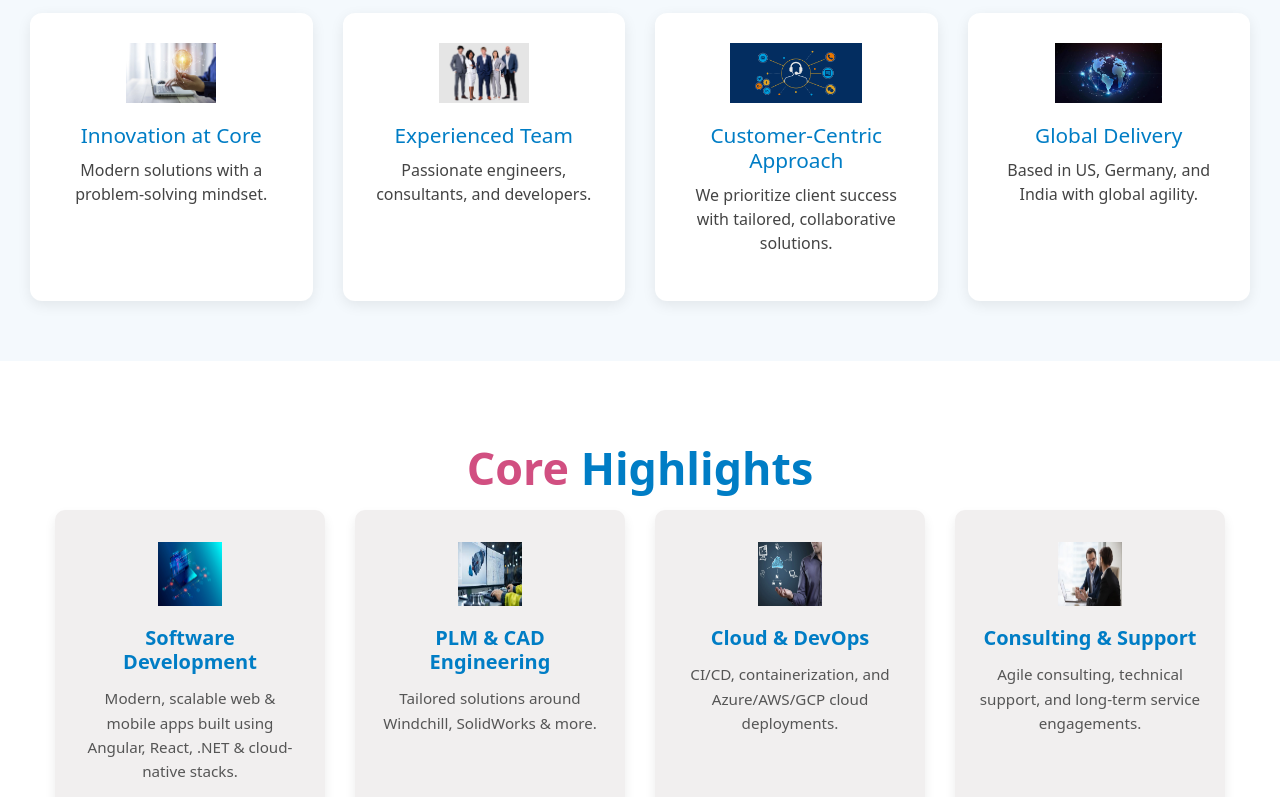
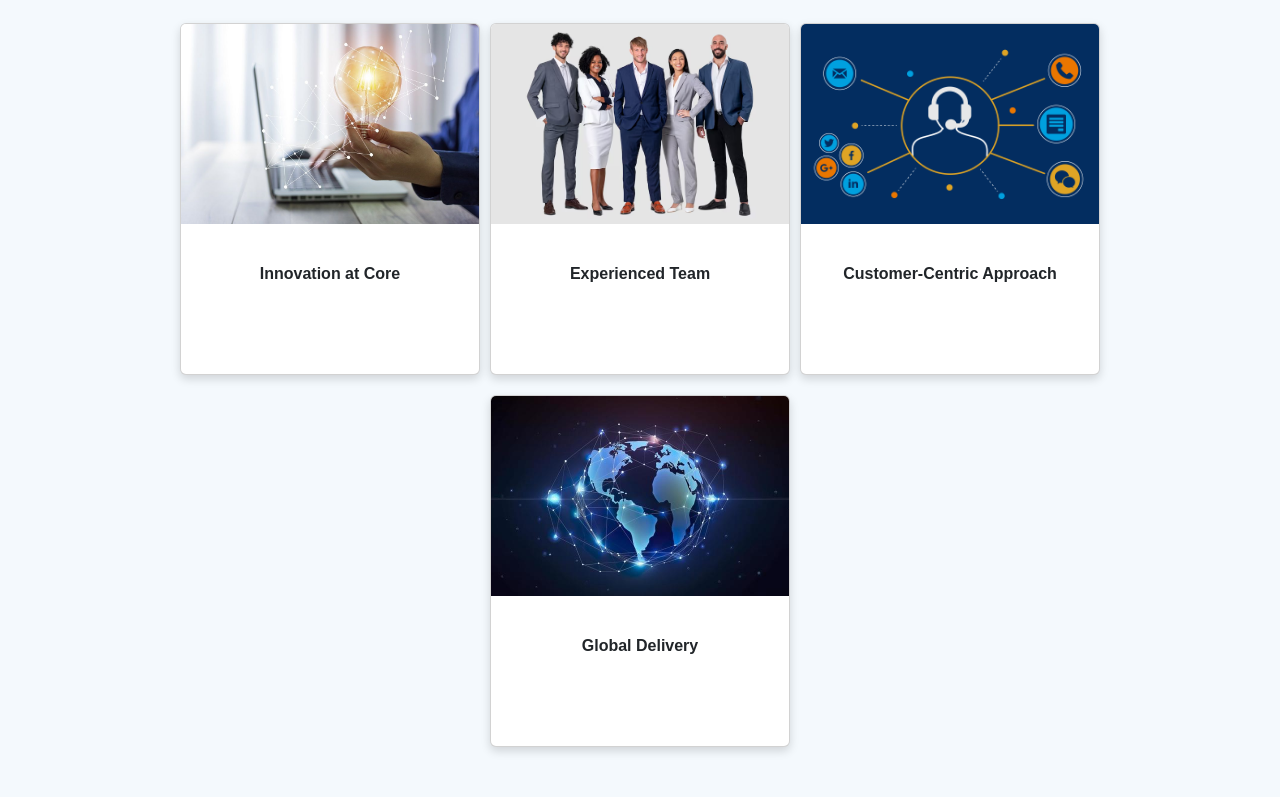
Before and after one commit to ActualizeEngineers/actualize-webapp, a React (Vite) app: page / in a window 1280 px wide. Shown: the part 1003-1800 px from the top of the page. Built offline with nearby package versions, Linux system fonts and the light colour scheme.

Commit message:
First design of cards of why choose actualize

```diff
--- /dev/null
+++ b/src/components/shared/Card.tsx
@@ -0,0 +1,20 @@
+  import '../../styles/Card.css'
+ type CardProps = {
+  img: string;
+  title: string;
+  desc: string;
+};
+ export default function Card({ img, title, desc }: CardProps)
+ {
+return (
+
+ <div className="card ">
+    <img src={img} alt="Sample Image" />
+    <div className="card-content">
+      <h2 className="card-title">{title}</h2>
+      <p className="card-description">
+        {desc}
+      </p>
+    </div>
+  </div>
+ )}
--- a/src/components/shared/WhyChoose.tsx
+++ b/src/components/shared/WhyChoose.tsx
@@ -4,41 +4,18 @@ import innovationIcon from '../../assets/icons/innovation.png';
 import teamIcon from '../../assets/icons/team.png';
 import globalIcon from '../../assets/icons/global.png';
 import customer_support from '../../assets/icons/customer-support.png';
+import Card from './Card.tsx'
 
 const WhyChoose: React.FC = () => {
   return (
     <section className="why-choose-section">
       <h2 className="section-title">Why Choose <span className="brand-name">Actualize?</span></h2>
-      <div className="why-choose-grid">
-        <div className="why-card">
-          <div className="why-icon-wrapper">
-            <img src={innovationIcon} alt="Innovation" className="why-icon" />
-          </div>
-          <h3>Innovation at Core</h3>
-          <p>Modern solutions with a problem-solving mindset.</p>
-        </div>
-        <div className="why-card">
-          <div className="why-icon-wrapper">
-            <img src={teamIcon} alt="Team" className="why-icon" />
-          </div>
-          <h3>Experienced Team</h3>
-          <p>Passionate engineers, consultants, and developers.</p>
-        </div>
-        <div className="why-card">
-          <div className="why-icon-wrapper">
-            <img src={customer_support} alt="Customer-Support" className="why-icon" />
-          </div>
-          <h3>Customer-Centric Approach</h3>
-          <p>We prioritize client success with tailored, collaborative solutions.</p>
-        </div>
-        <div className="why-card">
-          <div className="why-icon-wrapper">
-            <img src={globalIcon} alt="Global" className="why-icon" />
-          </div>
-          <h3>Global Delivery</h3>
-          <p>Based in US, Germany, and India with global agility.</p>
-        </div>
-      </div>
+       <div className="why-choose-grid">
+        <Card img={innovationIcon} title="Innovation at Core" desc="Modern solutions with a problem-solving mindset."/>
+       <Card img={teamIcon} title="Experienced Team" desc="Passionate engineers, consultants, and developers."/>
+      <Card img={customer_support} title="Customer-Centric Approach" desc="We prioritize client success with tailored, collaborative solutions."/>
+      <Card img={globalIcon} title="Global Delivery" desc="Based in US, Germany, and India with global agility."/>
+       </div>
     </section>
   );
 };
--- /dev/null
+++ b/src/styles/Card.css
@@ -0,0 +1,97 @@
+
+    .card {
+      margin-top: 10px;
+      width: 300px;
+
+     background: hsl(0, 0%, 100%);
+      border-radius: 20px;
+      box-shadow: 0 4px 10px rgba(0, 0, 0, 0.15);
+      overflow: hidden;
+      /* opacity: 0; */
+  animation: riseUp 0.6s ease forwards;
+       transform:translateY(50px);
+      cursor: pointer;
+      position: relative;
+    }
+    .card:nth-child(1) {
+  animation-delay: 0.2s;
+}
+
+.card:nth-child(2) {
+  animation-delay: 0.4s;
+}
+
+.card:nth-child(3) {
+  animation-delay: 0.6s;
+}
+
+.card:nth-child(4) {
+  animation-delay: 0.8s;
+}
+
+@keyframes riseUp {
+  to {
+    transform: translateY(0);
+    opacity: 1;
+  }
+}
+
+    .card:hover {
+      transform: translateY(-10px);
+
+    }
+    .card:visited
+    {
+      transform: translateY(-30px);
+
+    }
+
+    .card img {
+      width: 100%;
+      height: 200px;
+      object-fit: cover;
+      transition: transform 0.3s ease;
+
+    }
+
+    .card:hover img {
+      transform: translateY(-10px);
+
+    }
+
+    .card-content {
+
+      position: relative;
+      height: 150px;
+    }
+
+    .card-title {
+      font-size: 1.0rem;
+      font-family: "Poppins", sans-serif;
+      font-weight: 600;
+      font-style: normal;
+
+
+      margin: 40px;
+      transition: transform 0.3s ease;
+
+    }
+
+    .card:hover .card-title {
+      transform: translateY(-30px);
+    }
+
+    .card-description {
+
+      font-size: 1rem;
+      color: #555;
+      opacity: 0;
+      transform: translateY(30px);
+      transition:transform 0.3s ease;
+
+    }
+
+    .card:hover .card-description {
+      opacity: 1;
+      transform: translateY(0);
+    }
--- a/src/styles/whyChoose.css
+++ b/src/styles/whyChoose.css
@@ -13,7 +13,7 @@
 .why-choose-grid {
   display: flex;
   justify-content: center;
-  gap: 30px;
+  gap: 10px;
   flex-wrap: wrap;
 }
 
@@ -26,6 +26,7 @@
   flex: 1 1 260px;
   transition: transform 0.3s ease;
 }
+
 
 .why-card:hover {
   transform: translateY(-5px);
```
